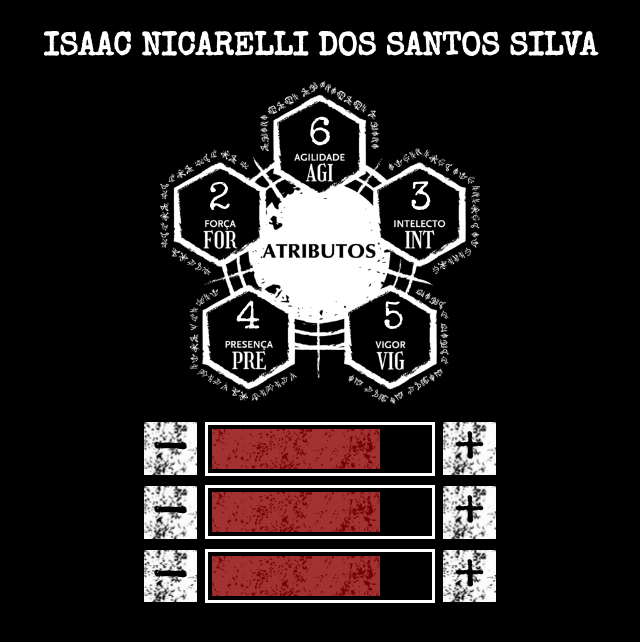
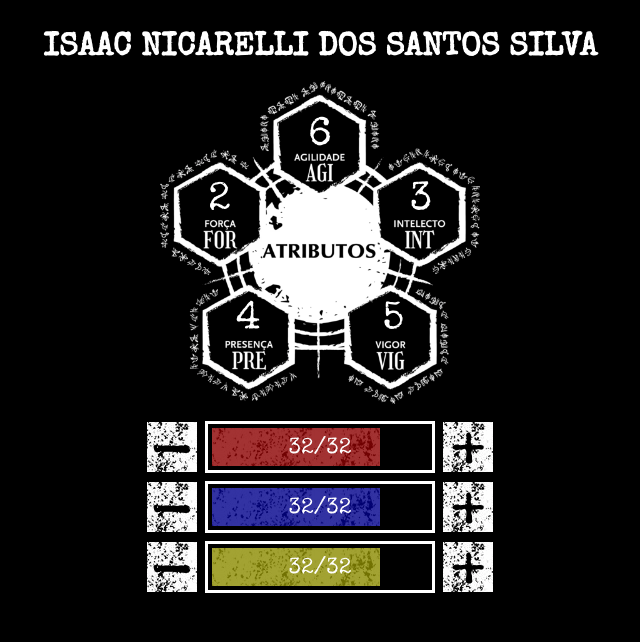
Before and after one commit to SatouYuri/tenebris, a React (Create React App) app: page / in a window 1280 px wide. Shown: the top 642 px of the page, without its empty margins (320-960 px from the left). Built offline with nearby package versions, Linux system fonts and the light colour scheme.

Commit message:
feat: Implementando funcionalidade modular de cor e valor para o CountBar via props.

```diff
--- a/src/components/CountBar/index.tsx
+++ b/src/components/CountBar/index.tsx
@@ -1,15 +1,52 @@
+import React, { Component, useEffect, useState } from "react";
 import "./styles.css"
 
-export default function CountBar() {
+type CountBarProps = {
+  countVal: number;
+  color?: string;
+};
+
+const CountBar = ({ countVal, color }: CountBarProps) => {
+  const [count, setCount] = useState<number>(countVal);
+
+  const increment = (amount: number) => {
+    const newCountVal = count + amount;
+    if(amount > 0 || (amount < 0 && newCountVal >= 0)){
+      setCount(newCountVal);
+    }
+  };
+
+  const getColor = () => {
+    if(color === "red"){
+      const countBarStyle: React.CSSProperties = {
+        'backgroundColor': 'rgba(140, 0, 0, 0.8)',
+      }
+      return countBarStyle;
+    }else if(color === "blue"){
+      const countBarStyle: React.CSSProperties = {
+        'backgroundColor': 'rgba(0, 0, 140, 0.8)',
+      }
+      return countBarStyle;
+    }else if(color === "yellow"){
+      const countBarStyle: React.CSSProperties = {
+        'backgroundColor': 'rgba(140, 140, 0, 0.8)',
+      }
+      return countBarStyle;
+    }
+  };
+
   return (
     <div className="countBar">
-      <button className="countButton">-</button>
+      <button className="countButton" onClick={() => increment(-1)}>-</button>
       <div className="countBackground">
         <div className="countFront">
-          <div className="countFrontColor" />
+          <div className="countFrontColor" style={getColor()} />
         </div>
       </div>
-      <button className="countButton">+</button>
+      <p className="counter">{count}/{countVal}</p>
+      <button className="countButton" onClick={() => increment(1)}>+</button>
     </div>
   );
 }
+
+export default CountBar;
--- a/src/components/CountBar/styles.css
+++ b/src/components/CountBar/styles.css
@@ -1,16 +1,18 @@
 .countBar {
   display: flex;
   justify-content: center;
-  margin: 0.3rem 0;
+  margin: 0.5vh 0;
+  width: 95%;
+  align-self: center;
 }
 
 .countButton {
-  height: 3.30rem;
-  width: 3.30rem;
+  height: 6.25vh;
+  width: 6.25vh;
   align-self: center;
-  margin: 0 0.5rem 0 0.5rem;
+  margin: 0 1vh;
   padding: 0;
-  font-size: 4rem;
+  font-size: 9vh;
   font-family: 'Special Elite', sans-serif;
   background-color: white;
   background-image: url('../../assets/images/chalk-scribble.webp');
@@ -30,14 +32,23 @@
 }
 
 .countBackground {
-  width: 14rem;
+  width: 28vh;
   background-color: white;
   align-self: center;
   border-style: solid;
   border-color: white;
   background-color: rgba(0,0,0,0);
   display: flex;
-  height: 3rem;
+  height: 5.75vh;
+}
+
+.counter {
+  display: flex;
+  position: absolute;
+  color: white;
+  font-family: 'Special Elite', sans-serif;
+  font-size: 2.8vh;
+  margin-top: 2vh;
 }
 
 .countFront {
@@ -45,12 +56,12 @@
   background-image: url('../../assets/images/chalk-scribble.webp');
   background-position: center;
   align-self: center;
-  height: 2.5rem;
-  margin: 0 0.25rem;
+  height: 4.8vh;
+  margin: 0 0.5vh;
 }
 
 .countFrontColor {
   width: 100%;
   height: 100%;
-  background-color: rgba(140, 0, 0, 0.8)
+  /*background-color: rgba(140, 0, 0, 0.8)*/
 }
--- a/src/components/Sheet/index.tsx
+++ b/src/components/Sheet/index.tsx
@@ -7,9 +7,9 @@ export default function Sheet() {
     <div className="sheetContainer">
       <h1 className="charName">ISAAC NICARELLI DOS SANTOS SILVA</h1>
       <Attributes />
-      <CountBar />
-      <CountBar />
-      <CountBar />
+      <CountBar countVal={32} color="red"/>
+      <CountBar countVal={32} color="blue"/>
+      <CountBar countVal={32} color="yellow"/>
     </div>
   );
 }
--- a/src/index.js
+++ b/src/index.js
@@ -1,14 +1,9 @@
-import React from "react";
 import ReactDOM from "react-dom/client";
 import "./index.css";
 import App from "./App";
 import reportWebVitals from "./reportWebVitals";
 
 const root = ReactDOM.createRoot(document.getElementById("root"));
-root.render(
-  <React.StrictMode>
-    <App />
-  </React.StrictMode>
-);
+root.render(<App />);
 
 reportWebVitals();
```
Also changed, not shown: 2 other files (tests, documents, lock files or other folders).
